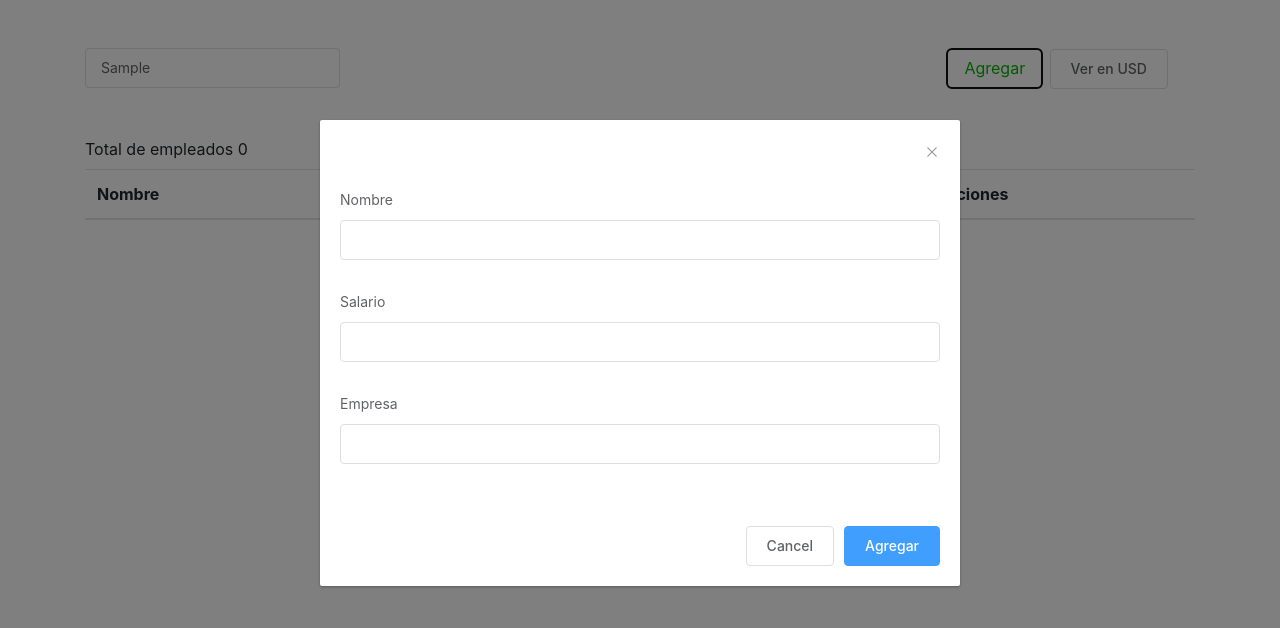
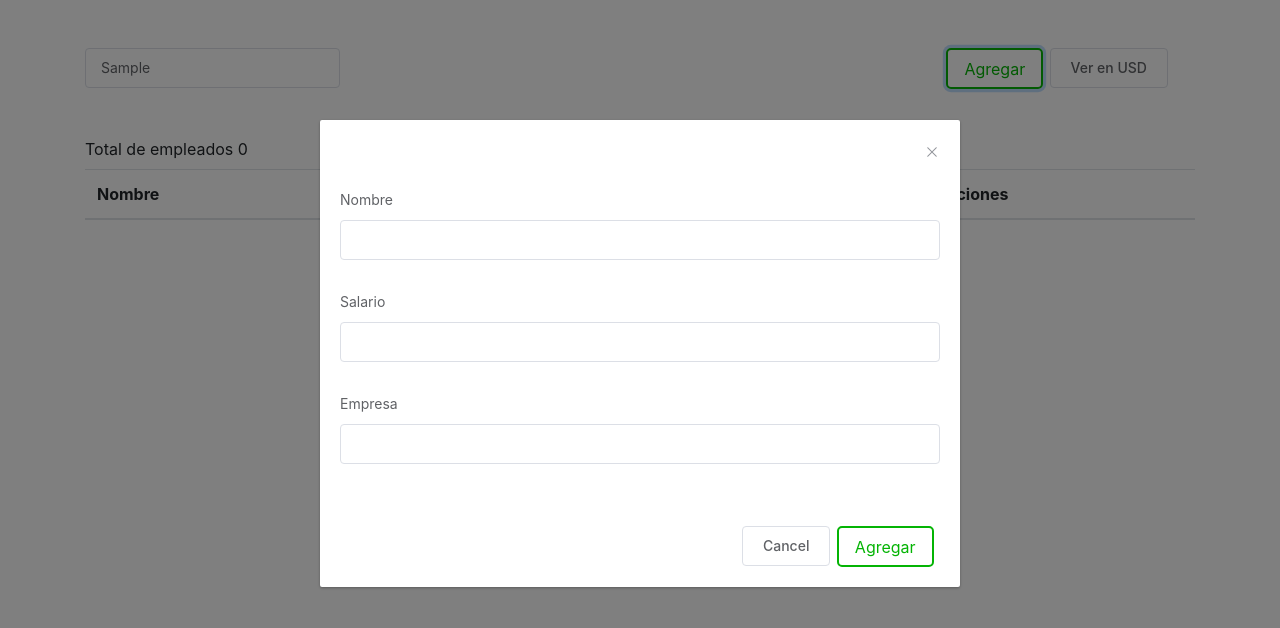
Before and after one commit to JesusEmmanuelPonce/test-case, a Vue app: page / in a window 1280 px wide. Both pictures are taken after typing "Sample" into the empty fields and a click on the button "Agregar". Shown: the top 628 px of the page. Built offline with nearby package versions, Linux system fonts and the light colour scheme.

Commit message:
class btn

```diff
--- a/src/App.vue
+++ b/src/App.vue
@@ -5,7 +5,7 @@
         <el-input v-model="searchInput" />
       </div>
       <div class="col-12 col-md-3">
-        <button @click="dialogVisible = true" class="add">
+        <button @click="dialogVisible = true" class="btn">
           Agregar
         </button>
         <el-button @click="showUSD">
@@ -44,11 +44,9 @@
                 {{ c.name }}
               </td>
               <td class="text-right" :class="c.salary > 10000 ? 'salaryGood' : 'salaryBad' ">
-                <!-- {{ c.salary.toFixed(2) }} -->
                 {{ currency(c.salary) }}
               </td>
               <td  class="text-right" v-if="salaryUSD">
-                <!-- {{ showUSD(c.salary.toFixed(2)) }} -->
                 {{ showUSD(c.salary) }}
               </td>
               <td>
@@ -88,9 +86,9 @@
       </el-form>
       <span slot="footer" class="dialog-footer">
         <el-button @click="resetForm('ruleForm')">Cancel</el-button>
-        <el-button type="primary" @click="submitForm('ruleForm')">
+        <button type="primary" @click="submitForm('ruleForm')" class="btn">
           Agregar
-        </el-button>
+        </button>
       </span>
     </el-dialog>
   </div>
@@ -121,32 +119,6 @@ export default {
         },
       searchInput: '',
       employees: [],
-      // employees: [
-      //     {
-      //       id: 1,
-      //       name: 'Yisus',
-      //       salary: 10000,
-      //       enterprise: 'Microsoft'
-      //     },
-      //     {
-      //       id: 2,
-      //       name: 'Emanuel',
-      //       salary: 20000,
-      //       enterprise: 'Oracle'
-      //     },
-      //     {
-      //       id: 3,
-      //       name: 'MArio',
-      //       salary: 3000,
-      //       enterprise: 'Bungie'
-      //     },
-      //     {
-      //       id: 4,
-      //       name: 'Other Yisus',
-      //       salary: 4000,
-      //       enterprise: 'Microsoft'
-      //     }
-      //   ],
       salaryUSD: false
     }
   },
@@ -184,7 +156,7 @@ export default {
     showUSD (amount) {
       this.salaryUSD = true
       amount = parseFloat(amount)
-      amount = amount * 21.50
+      amount = amount / 21.50
       const option = { style: 'currency', currency: 'USD' }
       const numberFormat = new Intl.NumberFormat('en-US', option)
       return numberFormat.format(amount)
@@ -200,7 +172,7 @@ export default {
 </script>
 
 <style>
-.employees .add{
+.employees .btn{
   border: 2px solid rgb(4, 180, 4);
   color: rgb(4, 180, 4);
   background: none;
```
